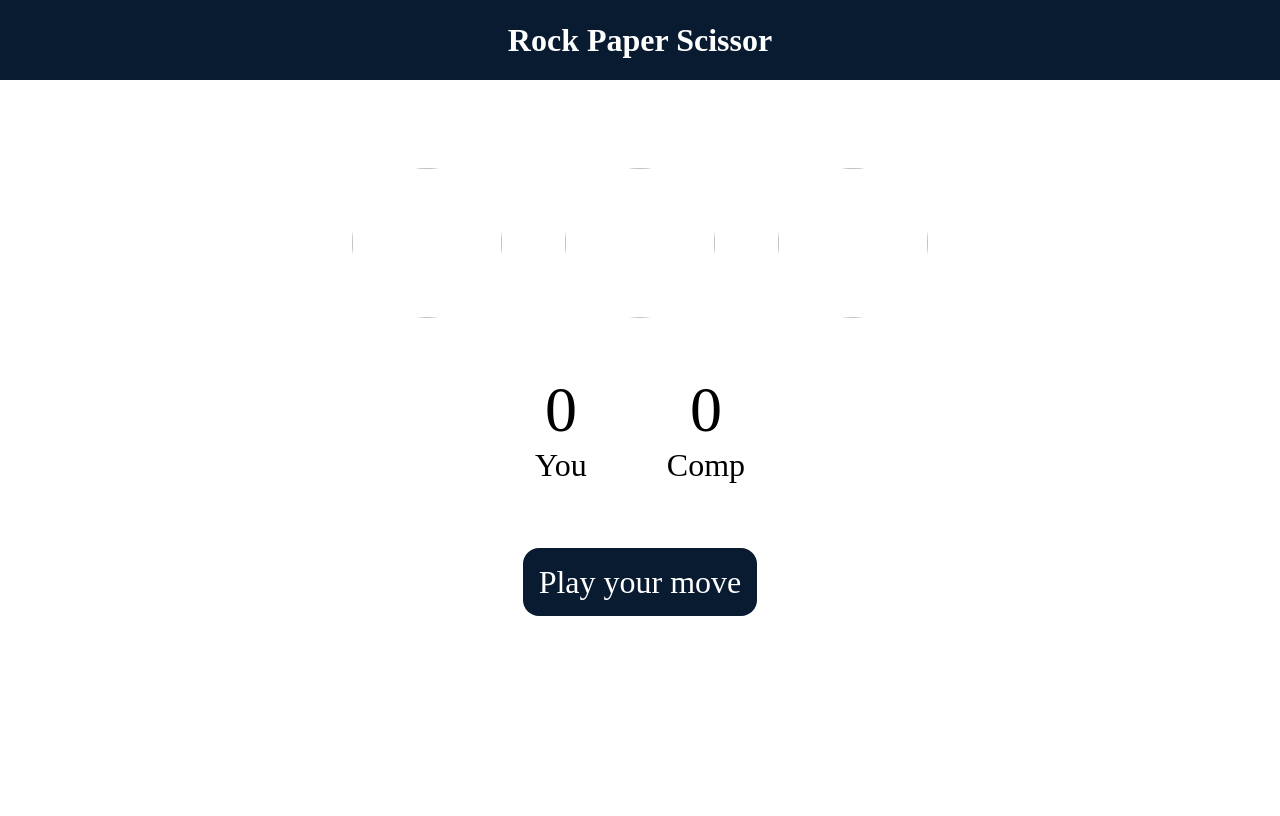
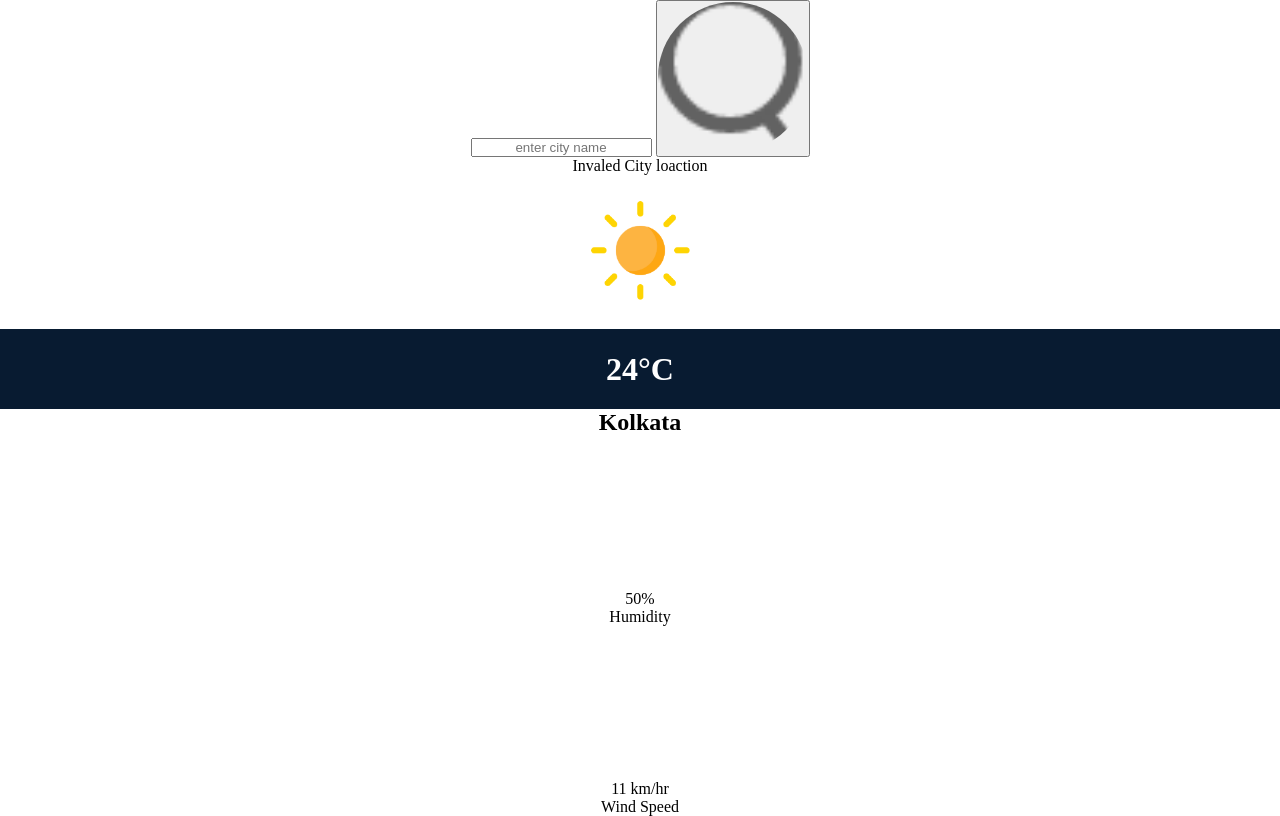
Before and after one commit to Mohit940m/Weather-App, a plain HTML site: page index.html in a window 1280 px wide. Drawn offline with Linux system fonts and the light colour scheme.

Commit message:
Update index.html

```diff
--- a/index.html
+++ b/index.html
@@ -3,36 +3,41 @@
 <head>
     <meta charset="UTF-8">
     <meta name="viewport" content="width=device-width, initial-scale=1.0">
-    <title>Stone Paper Scissor Game</title>
+    <title>Weather app</title>
     <link rel="stylesheet" href="style.css">
 </head>
 <body>
-    <h1>Rock Paper Scissor</h1>
-    <div class="choices">
-        <div class="choice" id="rock">
-            <img src="./image/rock.png">
+    <div class="card">
+        <div class="search">
+            <input type="text" placeholder="enter city name" spellcheck="false">
+            <button><img src="images/search.png"></button>
         </div>
-        <div class="choice" id="paper">
-            <img src="./image/paper.png">
+        <div class="error">
+            <p1>Invaled City loaction</p1>
         </div>
-        <div class="choice" id="scissors">
-            <img src="./image/scissors.png">
+        <div class="weather">
+            <img src="images/clear.png" class="weather-icon">
+            <h1 class="temp">24°C</h1>
+            <h2 class="city">Kolkata</h2>
+            <div class="details">
+                <div class="col">
+                    <img src="images/humidity.png">
+                    <div>
+                        <p class="humidity">50%</p>
+                        <p>Humidity</p>
+                    </div>
+                </div>
+                <div class="col">
+                    <img src="images/wind.png">
+                    <div>
+                        <p class="wind">11 km/hr</p>
+                        <p>Wind Speed</p>
+                    </div>
+                </div>
+            </div>
         </div>
     </div>
-    <div class="score-board">
-        <div class="score">
-            <p id="user-score">0</p>
-            <p>You</p>
-        </div>
-        <div class="score">
-            <p id="comp-score">0</p>
-            <p>Comp</p>
-        </div>
-    </div>
+    <script src="script.js"></script>
 
-    <div class="massage-container">
-        <P id="msg">Play your move</P>
-    </div>
-<script src="app.js"></script>
 </body>
 </html>
```
